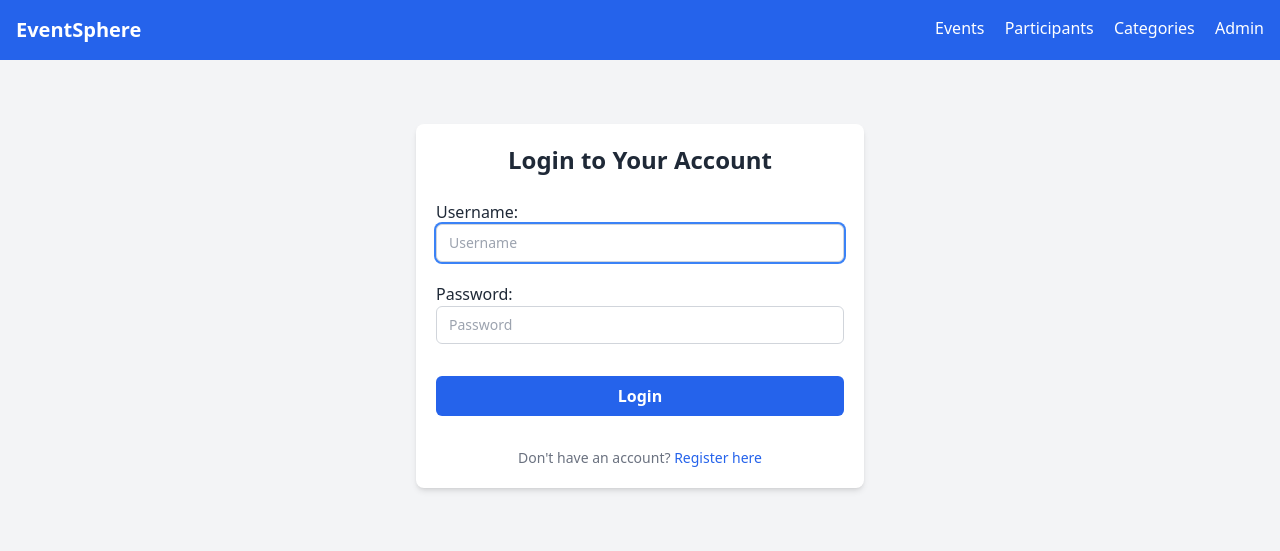
After one commit to Sobuj54/event-management, a Django app: page /users/sign-in/ in a window 1280 px wide. The commit adds this page. Shown: the top 551 px of the page. Run offline with Django 5.2, Linux system fonts and the light colour scheme; some libraries are stand-ins or nearby versions.

Commit message:
login, register, logout, and email account activation implemented

```diff
--- a/core/templates/home.html
+++ b/core/templates/home.html
@@ -6,8 +6,12 @@
     <h1 class="mb-4 text-5xl font-bold">Welcome to EventSphere</h1>
     <p class="mb-6 text-xl">Your ultimate platform to create, manage, and RSVP to unforgettable events.</p>
     <div class="space-x-4">
-      <a href="#" class="px-6 py-3 font-semibold text-white bg-blue-600 rounded-lg hover:bg-blue-700">Login</a>
+      {% if request.user.is_authenticated %}
+        <a href="{% url 'users:sign-out' %}" class="px-6 py-3 font-semibold text-white bg-blue-600 rounded-lg hover:bg-blue-700">Logout</a>
+      {% else %}
+      <a href="{% url 'users:sign-in' %}" class="px-6 py-3 font-semibold text-white bg-blue-600 rounded-lg hover:bg-blue-700">Login</a>
       <a href="{% url 'users:sign-up' %}" class="px-6 py-3 font-semibold text-blue-600 bg-white rounded-lg hover:bg-gray-200">Sign Up</a>
+      {% endif %}
     </div>
   </div>
 </section>
--- a/static/css/output.css
+++ b/static/css/output.css
@@ -637,6 +637,16 @@
   margin-right: auto;
 }
 
+.my-10 {
+  margin-top: 2.5rem;
+  margin-bottom: 2.5rem;
+}
+
+.my-3 {
+  margin-top: 0.75rem;
+  margin-bottom: 0.75rem;
+}
+
 .my-7 {
   margin-top: 1.75rem;
   margin-bottom: 1.75rem;
@@ -754,6 +764,10 @@
   max-width: 80rem;
 }
 
+.max-w-md {
+  max-width: 28rem;
+}
+
 .max-w-sm {
   max-width: 24rem;
 }
@@ -826,6 +840,12 @@
   margin-bottom: calc(1rem * var(--tw-space-y-reverse));
 }
 
+.space-y-5 > :not([hidden]) ~ :not([hidden]) {
+  --tw-space-y-reverse: 0;
+  margin-top: calc(1.25rem * calc(1 - var(--tw-space-y-reverse)));
+  margin-bottom: calc(1.25rem * var(--tw-space-y-reverse));
+}
+
 .overflow-x-auto {
   overflow-x: auto;
 }
@@ -836,6 +856,10 @@
 
 .rounded-lg {
   border-radius: 0.5rem;
+}
+
+.rounded-md {
+  border-radius: 0.375rem;
 }
 
 .rounded-l-md {
@@ -1129,6 +1153,10 @@
   transition-duration: 150ms;
 }
 
+.duration-300 {
+  transition-duration: 300ms;
+}
+
 .ease-in-out {
   transition-timing-function: cubic-bezier(0.4, 0, 0.2, 1);
 }
--- a/users/apps.py
+++ b/users/apps.py
@@ -4,3 +4,6 @@
 class UsersConfig(AppConfig):
     default_auto_field = 'django.db.models.BigAutoField'
     name = 'users'
+
+    def ready(self):
+        import users.signals
--- /dev/null
+++ b/users/templates/sign-in.html
@@ -0,0 +1,32 @@
+{% extends "main.html" %}
+
+{% block content %}
+<div class="w-1/2 max-w-md p-5 mx-auto my-10 bg-white rounded-lg shadow-md">
+        <h2 class="mb-6 text-2xl font-bold text-center text-gray-800">Login to Your Account</h2>
+        {% if messages %}
+            {% for message in messages %}
+                <div class="p-3 mb-4 text-sm text-green-700 bg-green-100 rounded">
+                    {{ message }}
+                </div>
+            {% endfor %}
+        {% endif %}
+
+        <form action="" method="POST" class="space-y-5">
+            {% csrf_token %}
+
+            {{form.as_p}}
+
+            <div>
+                <button type="submit"
+                    class="w-full px-4 py-2 my-3 font-semibold text-white transition duration-300 bg-blue-600 rounded-md hover:bg-blue-700">
+                    Login
+                </button>
+            </div>
+
+            <p class="text-sm text-center text-gray-500">
+                Don't have an account?
+                <a href="{% url 'users:sign-up' %}" class="text-blue-600 hover:underline">Register here</a>
+            </p>
+        </form>
+    </div>
+{% endblock content %}
--- a/users/templates/sign-up.html
+++ b/users/templates/sign-up.html
@@ -33,7 +33,7 @@
 
         <p class="mt-2 text-sm text-center text-gray-600">
             Already have an account?
-            <a href="#" class="text-blue-600 hover:underline">Login</a>
+            <a href="{% url 'users:sign-in' %}" class="text-blue-600 hover:underline">Login</a>
         </p>
     </div>
 {% endblock content%}
--- a/users/urls.py
+++ b/users/urls.py
@@ -1,8 +1,11 @@
 from django.urls import path
-from users.views import sign_up
+from users.views import sign_up, sign_in, activate_user, sign_out
 
 app_name = "users"
 
 urlpatterns = [
-    path("sign-up/", sign_up, name="sign-up")
+    path("sign-up/", sign_up, name="sign-up"),
+    path("sign-in/", sign_in, name="sign-in"),
+    path("sign-out/", sign_out, name="sign-out"),
+    path("activate/<int:user_id>/<str:token>/", activate_user)
 ]
--- a/users/views.py
+++ b/users/views.py
@@ -1,5 +1,10 @@
-from django.shortcuts import render, redirect
-from users.forms import RegistrationForm
+from django.shortcuts import render, redirect, HttpResponse
+from users.forms import RegistrationForm, LoginForm
+from django.contrib import messages
+from django.contrib.auth.models import User, Group
+from django.contrib.auth.tokens import default_token_generator
+from django.contrib.auth import login,logout
+from django.contrib.auth.decorators import login_required, user_passes_test
 
 # Create your views here.
 def sign_up(request):
@@ -7,6 +12,43 @@
 
     if request.method == "POST":
         form = RegistrationForm(request.POST)
-        return redirect("sign-up")
+        if form.is_valid():
+            user = form.save(commit=False)
+            user.is_active = False
+            user.save()
+            messages.success(request, "Please check your mail to activate account.")
+            return redirect("users:sign-in")
 
     return render(request, "sign-up.html", {"form": form})
+
+
+def sign_in(request):
+    form = LoginForm()
+
+    if request.method == 'POST':
+        form = LoginForm(request, data=request.POST)
+        if form.is_valid():
+            user = form.get_user()
+            login(request, user)
+            return redirect("home")
+
+    return render(request, "sign-in.html", {"form": form})
+
+@login_required
+def sign_out(request):
+    logout(request)
+    return redirect("users:sign-in")
+
+
+def activate_user(request, user_id, token):
+    try:
+        user = User.objects.get(id=user_id)
+        if default_token_generator.check_token(user, token):
+            user.is_active = True
+            user.save()
+            return redirect("users:sign-in")
+        else:
+            return HttpResponse("Invalid id or token.")
+
+    except User.DoesNotExist:
+        return HttpResponse("User doesn't exists.")
```
Also changed, not shown: config/settings.py (+12 -0 lines), users/signals.py (added, +37 -0 lines).
